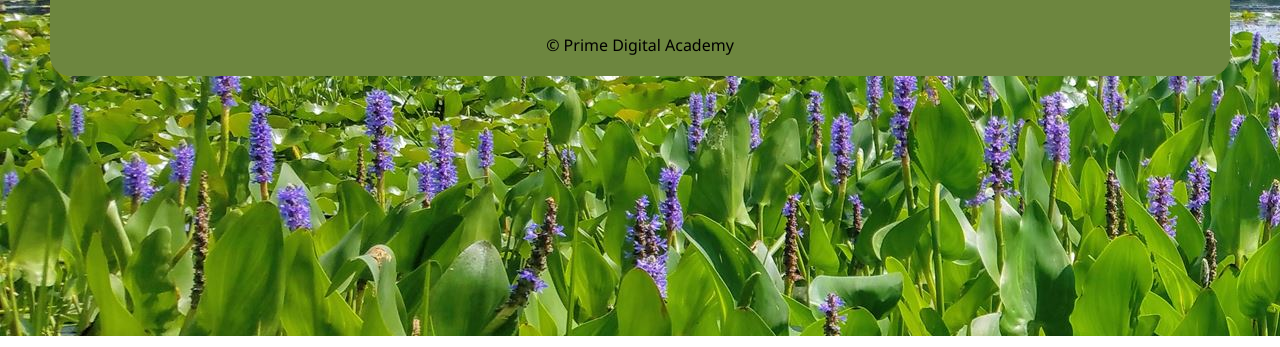
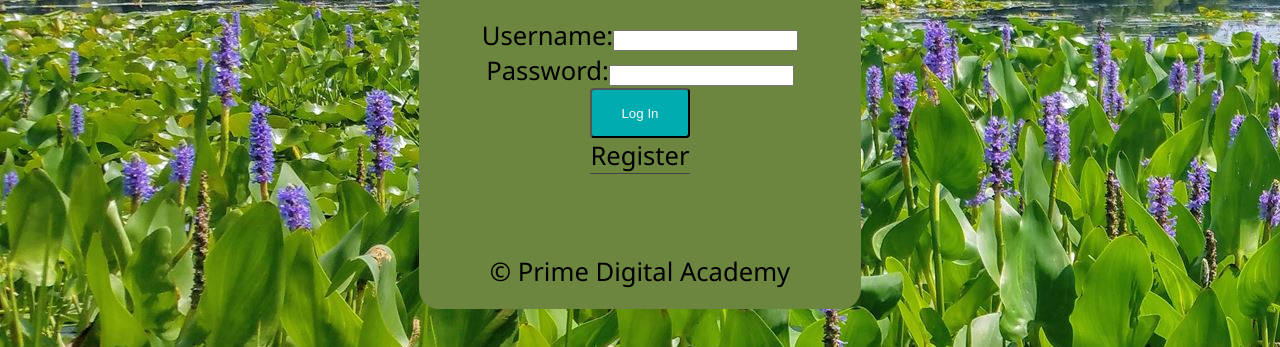
Before and after one commit to linzmeyer/solo-project, a React app: page /#/home in a window 1280 px wide. Shown: the part 464-811 px from the top of the page. Built offline with nearby package versions, Linux system fonts and the light colour scheme; no server answers.

Commit message:
grid is now on new div

```diff
--- a/src/components/App/App.css
+++ b/src/components/App/App.css
@@ -17,14 +17,18 @@
     grid-area: App;
 }
 
+.App-body {
+  display: grid;
+  grid-template-columns: repeat( 7, 1fr);
+  font-family: 'Segoe UI', Tahoma, Geneva, Verdana, sans-serif;
+  font-size: 1.6rem;
+  margin: 0px;
+  grid-template-areas:
+  '. . App App App . .'
+}
+
 body {
-    /* display: grid; */
-    grid-template-columns: repeat( 3, 1fr);
-    font-family: 'Segoe UI', Tahoma, Geneva, Verdana, sans-serif;
-    margin: 0px;
-    background: url('../../images/wetland.jpeg');
-    grid-template-areas:
-    '. App .'
+  background: url('../../images/wetland.jpeg');
 }
 
 /* .alert {
--- a/src/components/App/App.js
+++ b/src/components/App/App.js
@@ -35,6 +35,7 @@ class App extends Component {
   render() {
     return (
       <Router>
+        <div className="App-body">
           <div className="App-wrapper" >
             <Switch>
               {/* Visiting localhost:3000 will redirect to localhost:3000/home */}
@@ -79,6 +80,7 @@ class App extends Component {
             </Switch>
             <Footer />
           </div>
+        </div>
       </Router>
   )}
 }
```
Lines whose indentation alone changed are shown as unchanged.
